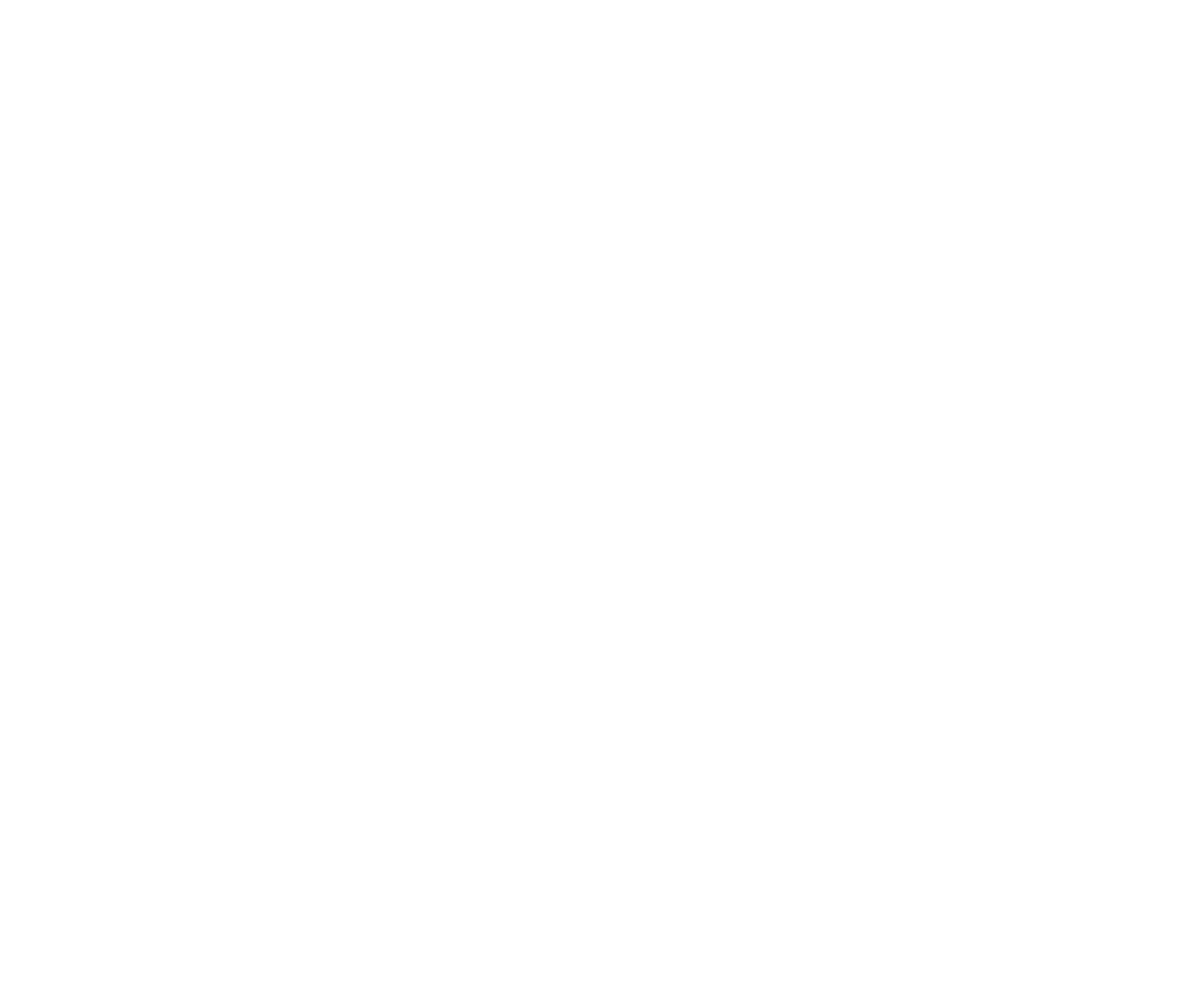
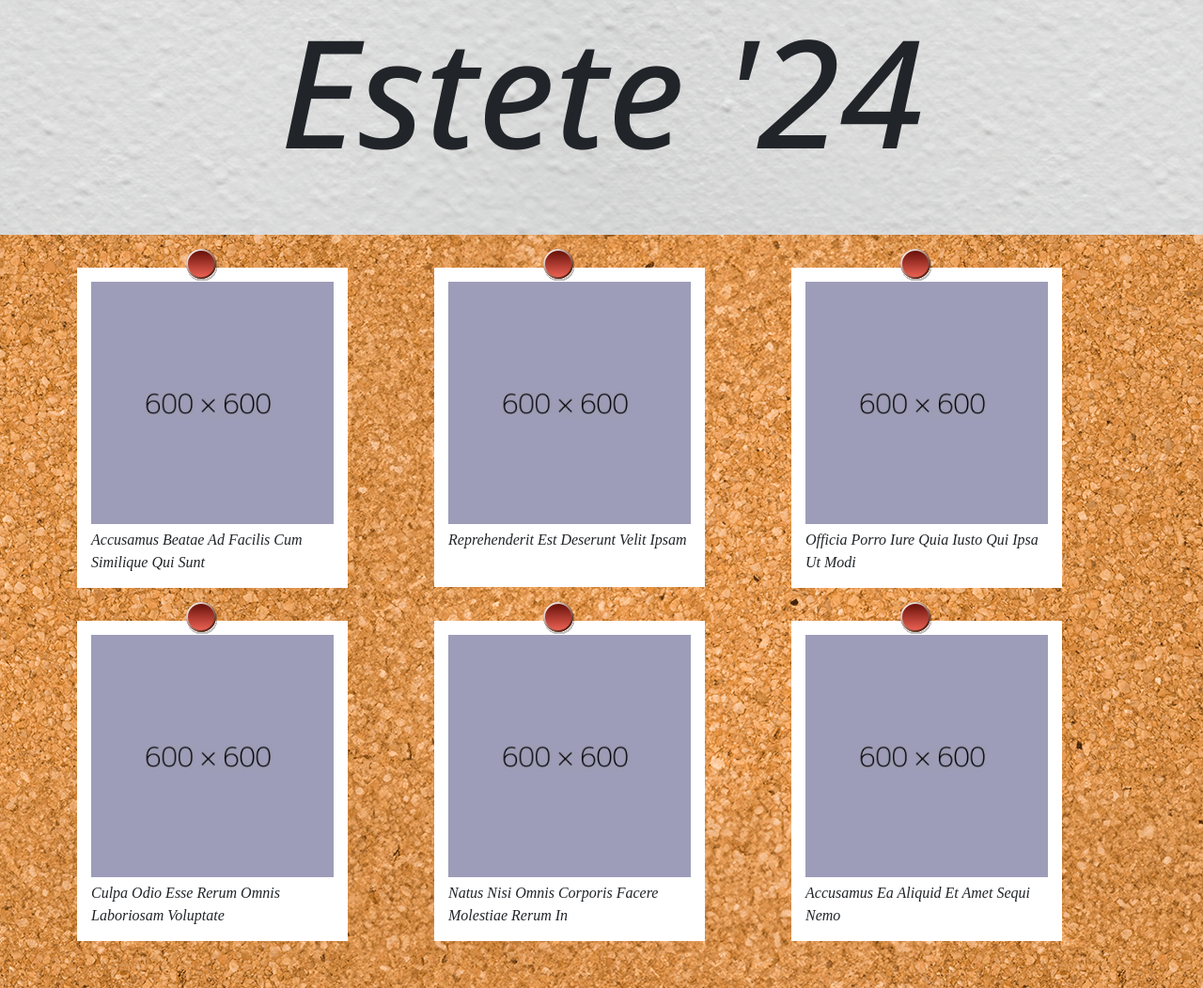
Before and after one commit to zeno-citiulo/js-photo-blog, a plain HTML site: page index.html in a window 1280 px wide. Shown: the whole page at 94% size. Before the commit the page ends 800 px from the top, so only its background shows below. Drawn offline with nearby package versions, Linux system fonts and the light colour scheme.

Commit message:
feat: milestone 1 completed

```diff
--- a/css/style.css
+++ b/css/style.css
@@ -3,3 +3,60 @@
   margin: 0;
   box-sizing: border-box;
 }
+
+
+/* HEADER */
+.img-header{
+  background-image: url('/assets_day1/img/wall.png');
+  width: 100%;
+  height: 250px;
+}
+
+.title{
+  text-align: center;
+  font-family: "Open Sans", serif;
+  font-style:  Italic;
+}
+
+/* MAIN */
+
+main{
+  background-image: url(/assets_day1/img/cork.png);
+  min-height: 500px;
+}
+
+.container{
+  max-width: 1375px;
+  margin: 0 auto;
+  padding-bottom: 50px;
+}
+
+.row{
+  display: flex;
+  flex-wrap: wrap;
+  justify-content: center;
+}
+
+.col{
+  width: calc(100%/3);
+  padding: 0 15px;
+}
+
+.photo{
+  margin-top: 35px;
+  background-color: white;
+  padding: 15px 15px 15px 15px;
+  max-height: 500px;
+}
+
+.marker{
+  position: absolute;
+  margin-top: 15px;
+  margin-left: 9%;
+}
+
+.card-text{
+  margin-top: 5px;
+  font-style: italic;
+  font-family:'Times New Roman', Times, serif;
+}
--- a/index.html
+++ b/index.html
@@ -5,18 +5,125 @@
   <meta name="viewport" content="width=device-width, initial-scale=1.0">
   <!--CSS-->
   <link rel="stylesheet" href="./css/style.css">
+
   <!--AXIOS-->
   <script src="https://cdnjs.cloudflare.com/ajax/libs/axios/1.7.8/axios.min.js" integrity="sha512-v8+bPcpk4Sj7CKB11+gK/FnsbgQ15jTwZamnBf/xDmiQDcgOIYufBo6Acu1y30vrk8gg5su4x0CG3zfPaq5Fcg==" crossorigin="anonymous" referrerpolicy="no-referrer"></script>
+
   <!--BOOTSTRAP-->
-  <script src="https://cdn.jsdelivr.net/npm/@popperjs/core@2.11.8/dist/umd/popper.min.js" integrity="sha384-I7E8VVD/ismYTF4hNIPjVp/Zjvgyol6VFvRkX/vR+Vc4jQkC+hVqc2pM8ODewa9r" crossorigin="anonymous"></script>
-  <script src="https://cdn.jsdelivr.net/npm/bootstrap@5.3.3/dist/js/bootstrap.min.js" integrity="sha384-0pUGZvbkm6XF6gxjEnlmuGrJXVbNuzT9qBBavbLwCsOGabYfZo0T0to5eqruptLy" crossorigin="anonymous"></script>
+  <link href="https://cdn.jsdelivr.net/npm/bootstrap@5.3.3/dist/css/bootstrap.min.css" rel="stylesheet" integrity="sha384-QWTKZyjpPEjISv5WaRU9OFeRpok6YctnYmDr5pNlyT2bRjXh0JMhjY6hW+ALEwIH" crossorigin="anonymous">
+
+  <!-- Google Font -->
+  <link rel="preconnect" href="https://fonts.googleapis.com">
+  <link rel="preconnect" href="https://fonts.gstatic.com" crossorigin>
+  <link href="https://fonts.googleapis.com/css2?family=Open+Sans:ital,wght@0,300..800;1,300..800&display=swap" rel="stylesheet">
+
   <title>js-photo-blog</title>
 </head>
 <body>
 
+  <header>
+    <div class="img-header">
+      <div class="title">
+        <h1 style="font-size: 10rem;">Estete '24</h1>
+      </div>
+    </div>
+  </header>
+
+  <main>
+    <div class="container">
+      <div class="row">
+
+
+        <div class="col">
+          <div>
+            <img class="marker" src="./assets_day1/img/pin.svg" alt="">
+          </div>
+          <div class="photo"  style="width: 18rem;">
+            <img src="./assets_day1/img/placeholder-600x600.jpg" class="card-img-top" alt="...">
+            <div class="card-body">
+              <p class="card-text">Accusamus Beatae Ad Facilis Cum Similique
+                Qui Sunt</p>
+            </div>
+          </div>
+        </div>
+
+        <div class="col">
+          <div>
+            <img class="marker" src="./assets_day1/img/pin.svg" alt="">
+          </div>
+          <div class="photo"  style="width: 18rem; min-height: 340px;">
+            <img src="./assets_day1/img/placeholder-600x600.jpg" class="card-img-top" alt="...">
+            <div class="card-body">
+              <p class="card-text">Reprehenderit Est Deserunt Velit Ipsam</p>
+            </div>
+          </div>
+        </div>
+
+        <div class="col">
+          <div>
+            <img class="marker" src="./assets_day1/img/pin.svg" alt="">
+          </div>
+          <div class="photo"  style="width: 18rem;">
+            <img src="./assets_day1/img/placeholder-600x600.jpg" class="card-img-top" alt="...">
+            <div class="card-body">
+              <p class="card-text">Officia Porro Iure Quia Iusto Qui Ipsa Ut
+                Modi</p>
+            </div>
+          </div>
+        </div>
 
 
 
+        <div class="col">
+          <div>
+            <img class="marker" src="./assets_day1/img/pin.svg" alt="">
+          </div>
+          <div class="photo"  style="width: 18rem;">
+            <img src="./assets_day1/img/placeholder-600x600.jpg" class="card-img-top" alt="...">
+            <div class="card-body">
+              <p class="card-text">Culpa Odio Esse Rerum Omnis Laboriosam
+              Voluptate</p>
+            </div>
+          </div>
+        </div>
+
+        <div class="col">
+          <div>
+            <img class="marker" src="./assets_day1/img/pin.svg" alt="">
+          </div>
+          <div class="photo"  style="width: 18rem; min-height: 340px;">
+            <img src="./assets_day1/img/placeholder-600x600.jpg" class="card-img-top" alt="...">
+            <div class="card-body">
+              <p class="card-text">Natus Nisi Omnis Corporis Facere
+                Molestiae Rerum In</p>
+            </div>
+          </div>
+        </div>
+
+        <div class="col">
+          <div>
+            <img class="marker" src="./assets_day1/img/pin.svg" alt="">
+          </div>
+          <div class="photo"  style="width: 18rem;">
+            <img src="./assets_day1/img/placeholder-600x600.jpg" class="card-img-top" alt="...">
+            <div class="card-body">
+              <p class="card-text">Accusamus Ea Aliquid Et Amet Sequi Nemo</p>
+            </div>
+          </div>
+        </div>
+
+      </div>
+    </div>
+
+
+
+
+
+
+
+
+
+  </main>
 
 
 
```
Also changed, not shown: assets_day1/img/placeholder-600x600.jpg (added), 2 other files.
